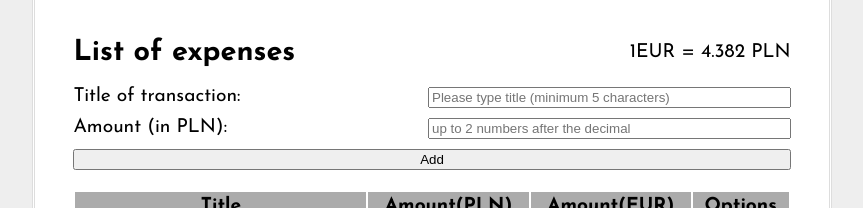
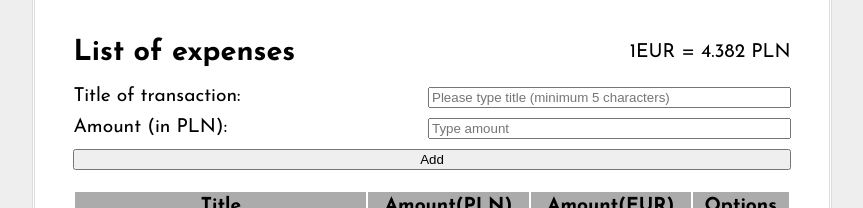
Before and after one commit to tomaszpach/list-of-expenses, a React (Create React App) app: page / in a window 1280 px wide. Shown: the top 208 px of the page, without its empty margins (208-1071 px from the left). Built offline with nearby package versions, Linux system fonts and the light colour scheme.

Commit message:
split into smaller inputs

```diff
--- a/src/components/Inputs/Inputs.js
+++ b/src/components/Inputs/Inputs.js
@@ -1,9 +1,10 @@
 import React, {Component} from 'react';
 import {connect} from 'react-redux';
 
+import Input from './_input';
+
 class Inputs extends Component {
     state = {
-        placeholder: 'Please type title (minimum 5 characters)',
         title: '',
         value: ''
     };
@@ -29,16 +30,21 @@ class Inputs extends Component {
     render() {
         return (
             <form onSubmit={(e) => this.handleSubmit(e)}>
-                <label>
-                    <span>Title of transaction:</span>
-                    <input pattern=".{5,50}" title="Minimum 5 characters" required type="text" name="title"
-                           placeholder={this.state.placeholder} onChange={(e) => this.updateInput('title', e)}/>
-                </label>
-                <label>
-                    <span>Amount (in PLN):</span>
-                    <input step=".01" type="number" name="amount" placeholder="up to 2 numbers after the decimal"
-                           onChange={(e) => this.updateInput('value', e)}/>
-                </label>
+                <Input title="Title of transaction:" pattern=".{5,50}" inputTitle="Minimum 5 characters"
+                       type="text" name="title"
+                       placeholder="Please type title (minimum 5 characters)" onChange={(e) => this.updateInput('title', e)}/>
+
+                <Input title="Amount (in PLN):" step=".01" inputTitle="Up to 2 numbers after the decimal"
+                       type="number" name="amount"
+                       placeholder="Type amount" onChange={(e) => this.updateInput('value', e)}/>
+
+                {/*<label>*/}
+                    {/*/!* Block at most two digits after the decimal *!/*/}
+                    {/*<span>Amount (in PLN):</span>*/}
+                    {/*<input step=".01" type="number" name="amount" placeholder="up to 2 numbers after the decimal"*/}
+                           {/*onChange={(e) => this.updateInput('value', e)}/>*/}
+                {/*</label>*/}
+
                 <input type="submit" value="Add"/>
             </form>
         );
--- /dev/null
+++ b/src/components/Inputs/_input.js
@@ -0,0 +1,13 @@
+import React from 'react';
+
+const Input = ({title, pattern, step, inputTitle, type, name, placeholder, onChange}) => {
+    return (
+        <label>
+            <span>{title}</span>
+            <input pattern={pattern} step={step} title={inputTitle} required type={type} name={name}
+                   placeholder={placeholder} onChange={(e) => onChange(e)}/>
+        </label>
+    );
+};
+
+export default Input;
```
